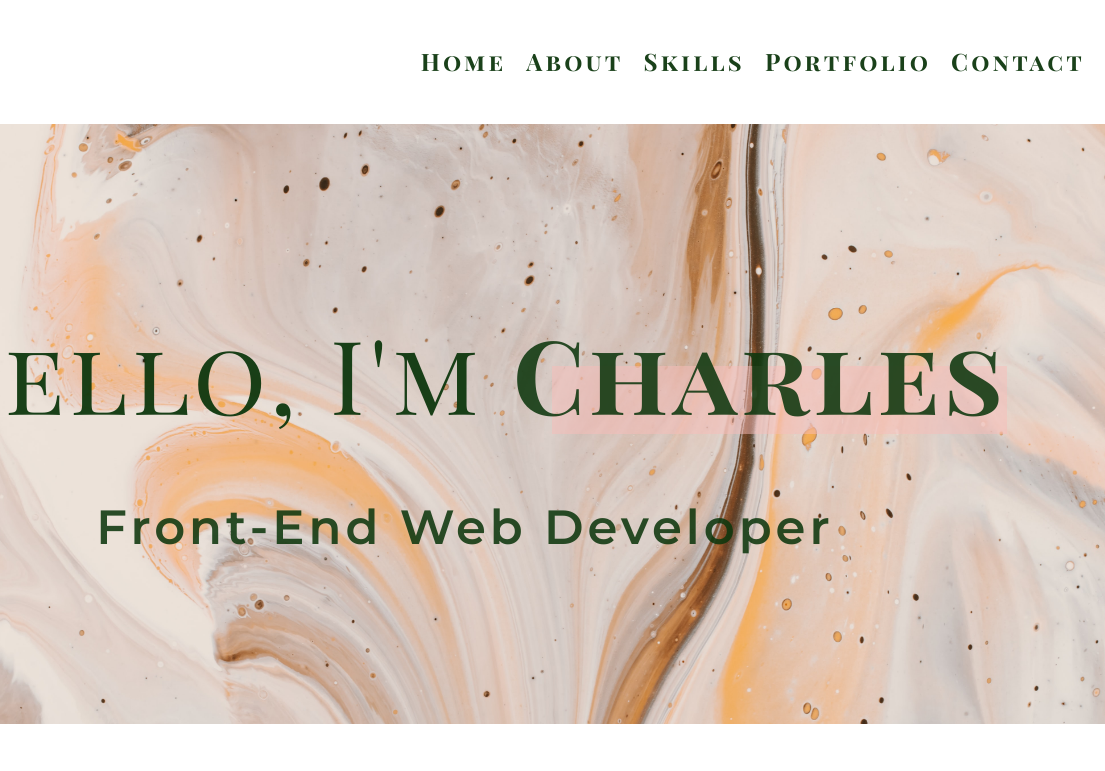
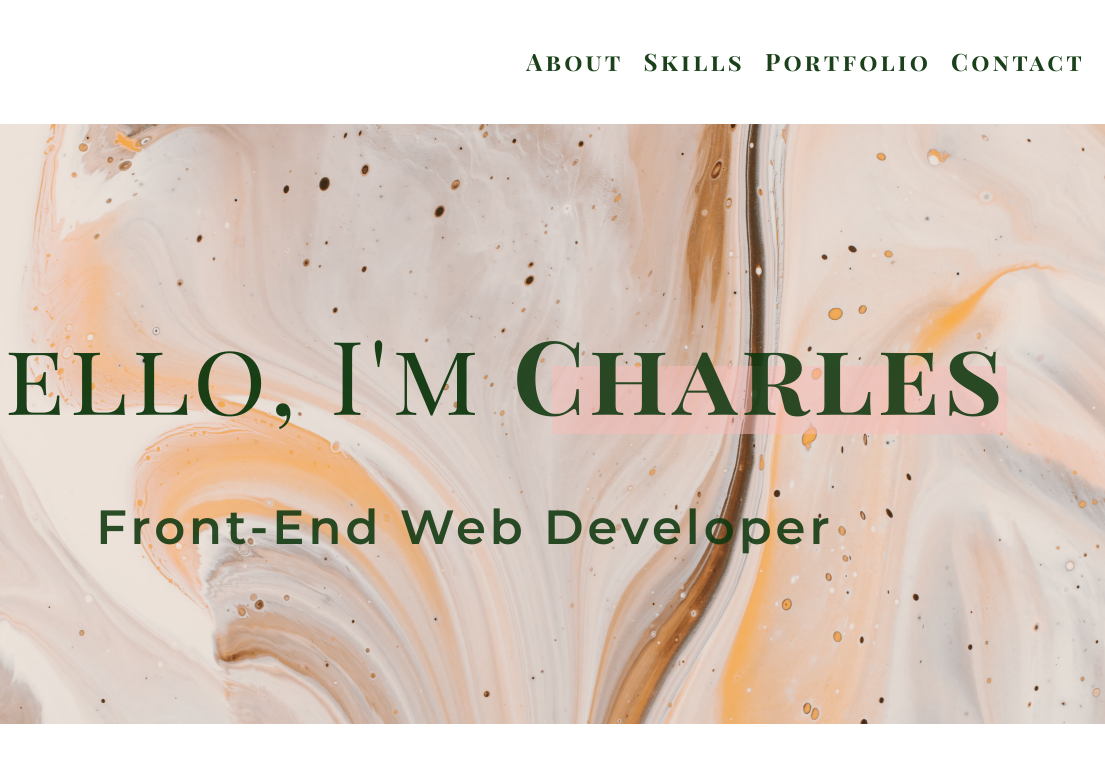
Before and after one commit to 41CharlesLi/my-portfolio, a plain HTML site: page index.html in a window 1280 px wide. Shown: the top 771 px of the page, 175-1280 px from the left. Drawn offline with nearby package versions, Linux system fonts and the light colour scheme.

Commit message:
removed home link from nav bar

```diff
--- a/index.html
+++ b/index.html
@@ -26,8 +26,6 @@
                             alt="heading logo"
                     /></a>
                         <ul class="navLinks" id="navLinks">
-                            <li><a href="index.html"
-                                class="navLink">Home</a></li>
                             <li><a href="#about"
                                 class="navLink">About</a></li>
                             <li><a href="#skills"
```
